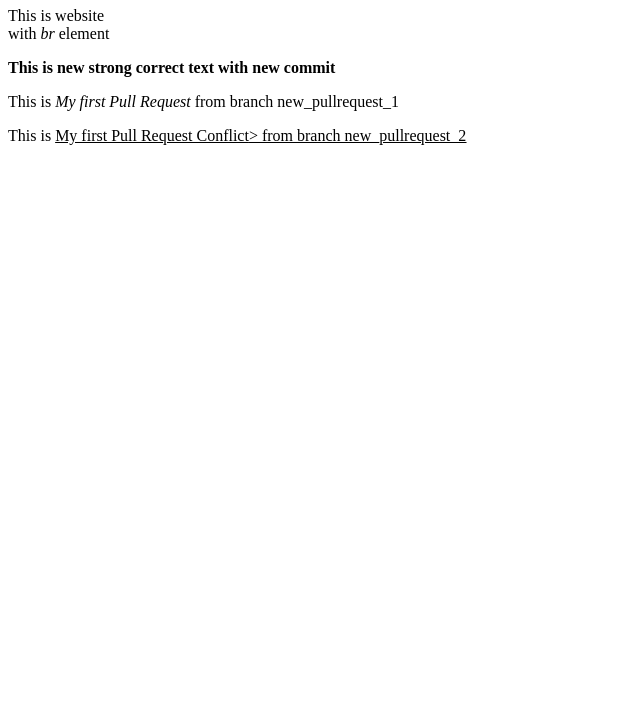
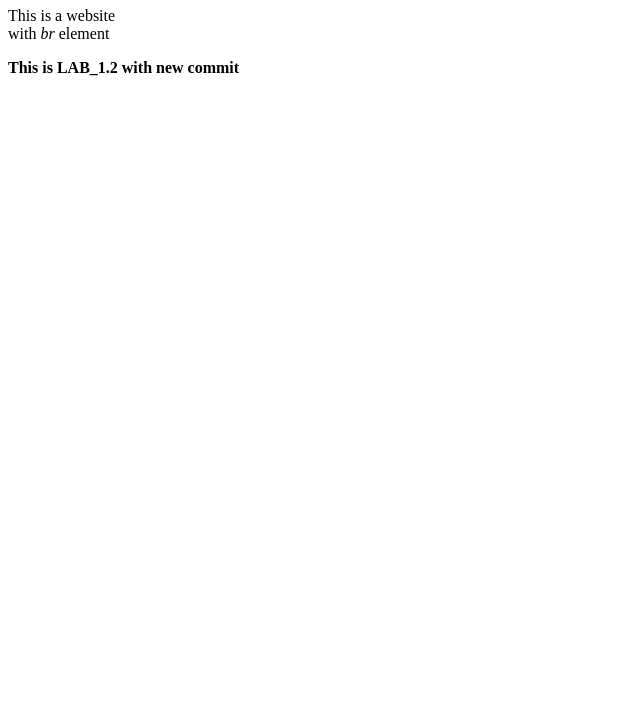
Before and after one commit to olehmaletskiy/LAB_1.2, a plain HTML site: page index.html in a window 1280 px wide. Shown: the part 73-800 px from the top of the page, without its empty margins (0-640 px from the left). Drawn offline with Linux system fonts and the light colour scheme.

Commit message:
First Commit

```diff
--- a/index.html
+++ b/index.html
@@ -2,16 +2,14 @@
 <html lang="en">
 
 <head>
-<meta charset="utf-8">
-<title>Hello World</title>
+  <meta charset="utf-8">
+  <title>Hello World LAB_1.2</title>
 </head>
 
 <body>
-<h1>Hello World</h1>
-<p>This is website<br>with <em>br</em> element</p>
-<p><strong>This is new strong correct text with new commit</strong></p>
-<p>This is <em>My first Pull Request</em> from branch new_pullrequest_1</p>
-<p>This is <u>My first Pull Request Conflict<u>> from branch new_pullrequest_2</p>
+  <h1>Hello World</h1>
+  <p>This is a website<br>with <em>br</em> element</p>
+  <p><strong>This is LAB_1.2 with new commit</strong></p>
 </body>
 
 </html>
```
